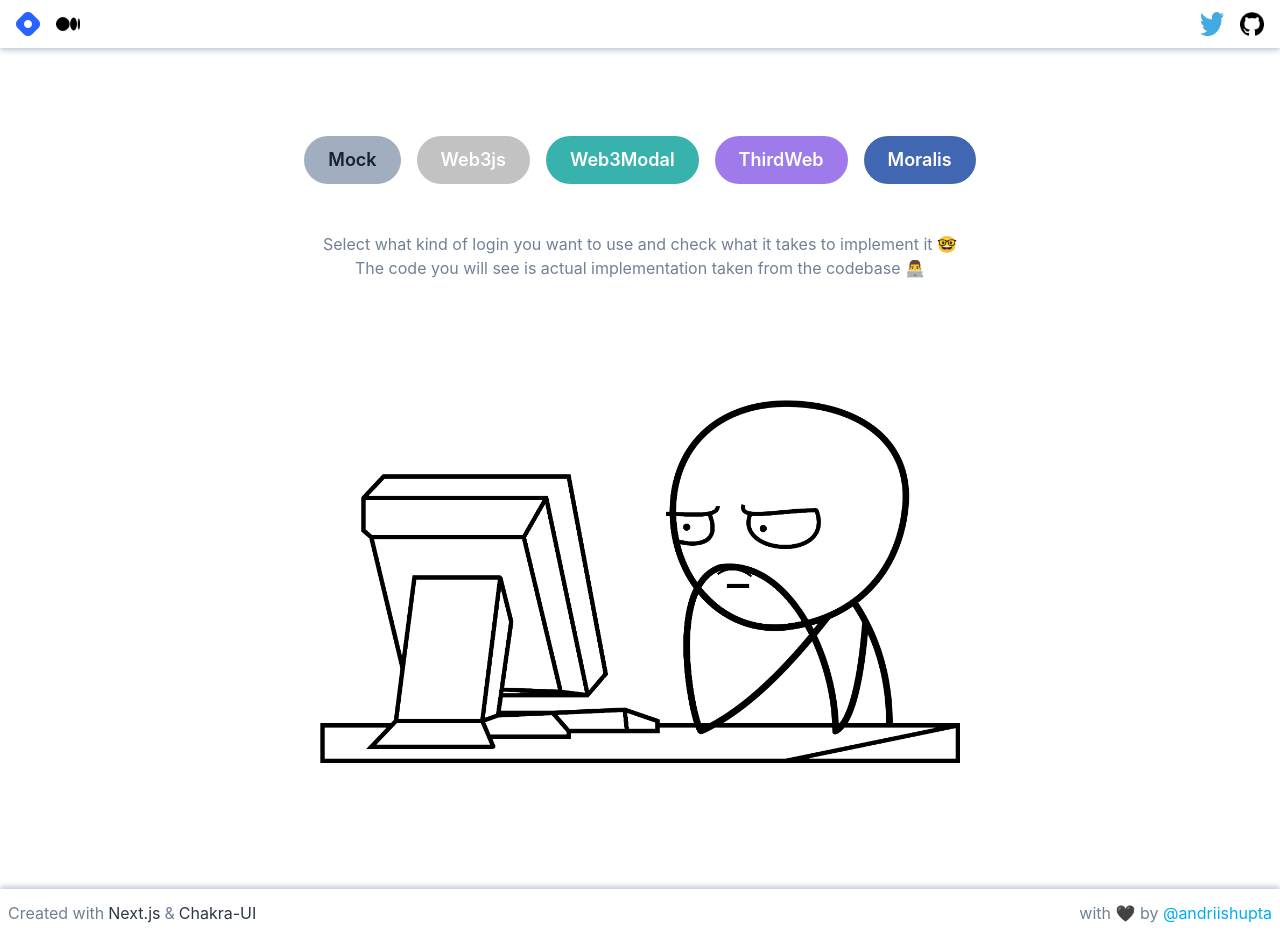
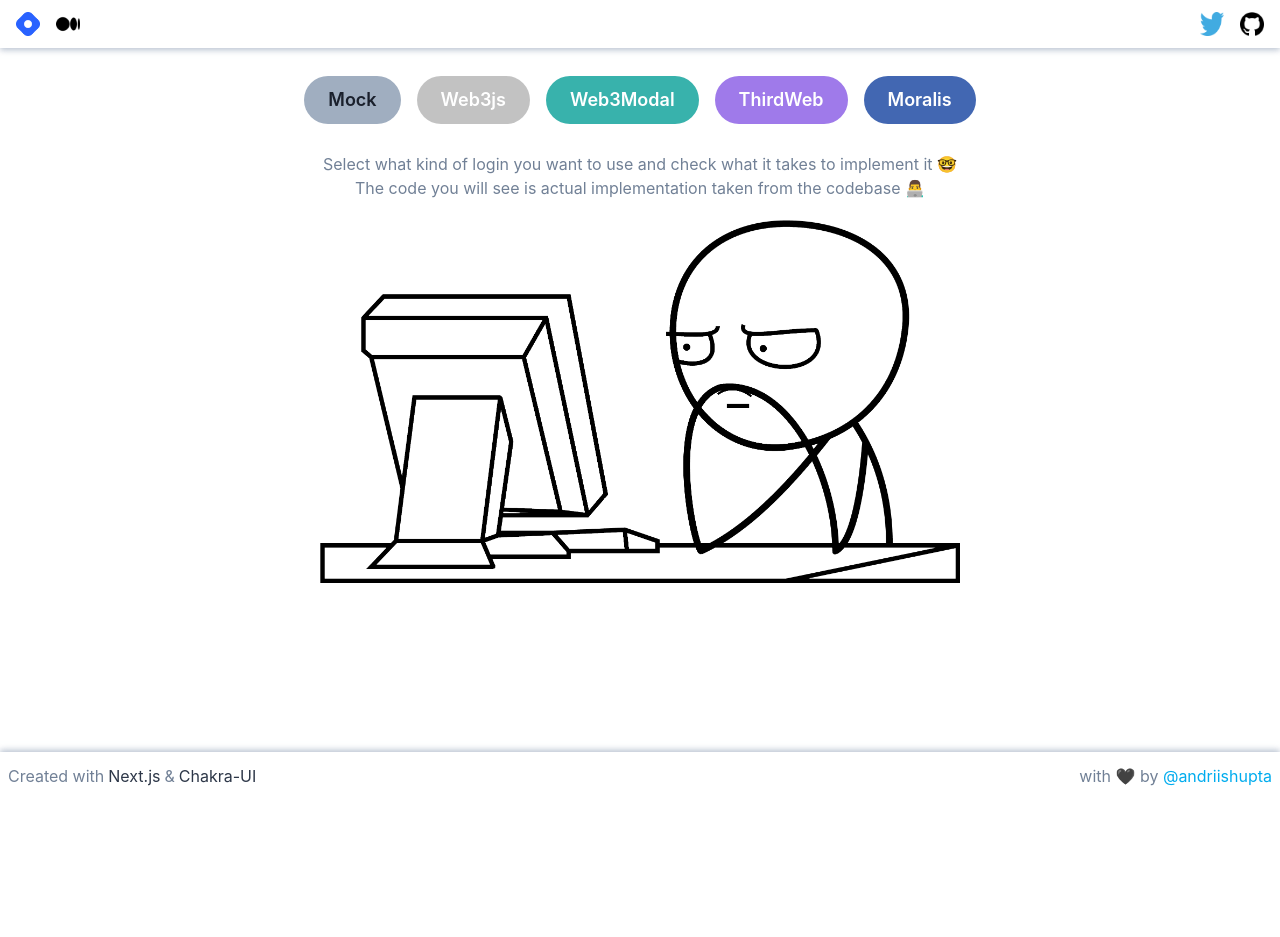
Before and after one commit to andriishupta/web3-logins, a Next.js app: page / in a window 1280 px wide. After the commit the page ends 800 px from the top, so only its background shows below. Built offline with nearby package versions, Linux system fonts and the light colour scheme.

Commit message:
fix spacing

```diff
--- a/pages/index.tsx
+++ b/pages/index.tsx
@@ -51,28 +51,29 @@
         <title>Web3 Logins Showcase {loginType ? `| ${loginType}` : ''} </title>
       </Head>
       <Header/>
-      <Container position={'relative'} maxW={'3xl'} display={'flex'} flexDirection={'column'}>
+      <Container maxW={'3xl'} centerContent>
         <Stack
-          as={Box}
           textAlign={'center'}
-          spacing={{ base: 8, md: 10 }}
-          py={{ base: 20, md: 20 }}
+          spacing={{ base: 5, md: 5 }}
+          paddingTop={{ base: 5, md: 5 }}
+          paddingBottom={0}
           position={'relative'}
         >
           <LoginPicker/>
           <Heading/>
-          {loginType
-            ? <>
+          {loginType &&
+            <>
               <LoginComponent/>
               <Code/>
             </>
-            : <Box py={{ base: 10, md: 10 }}><Image src="/placeholder.png" alt="coding meme" width={640} height={363}/></Box>
           }
         </Stack>
+        {!loginType &&
+            <Image src="/placeholder.png" alt="coding meme" width={640} height={363}/>
+        }
       </Container>
       <Footer/>
     </>
-
   );
 };
 
```
